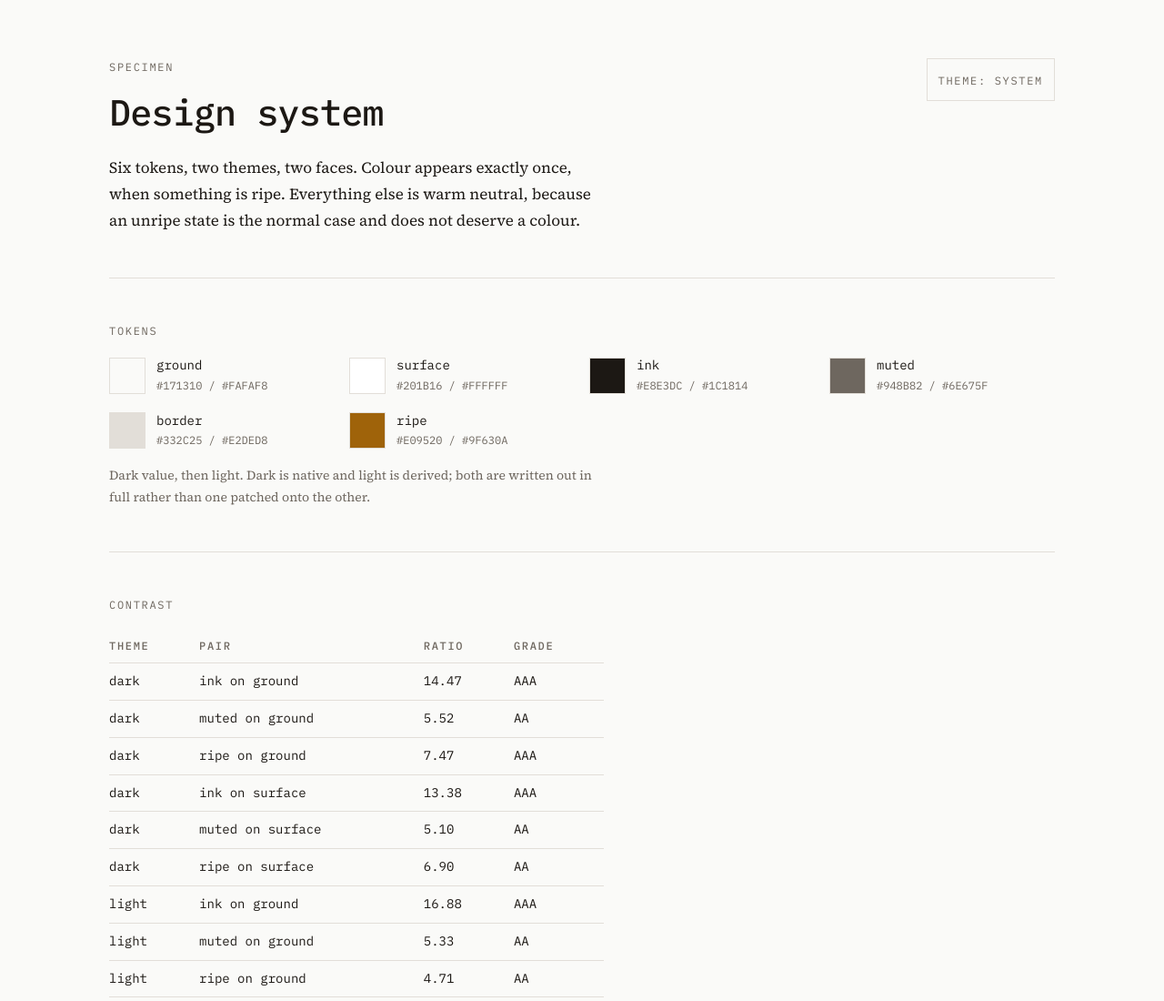
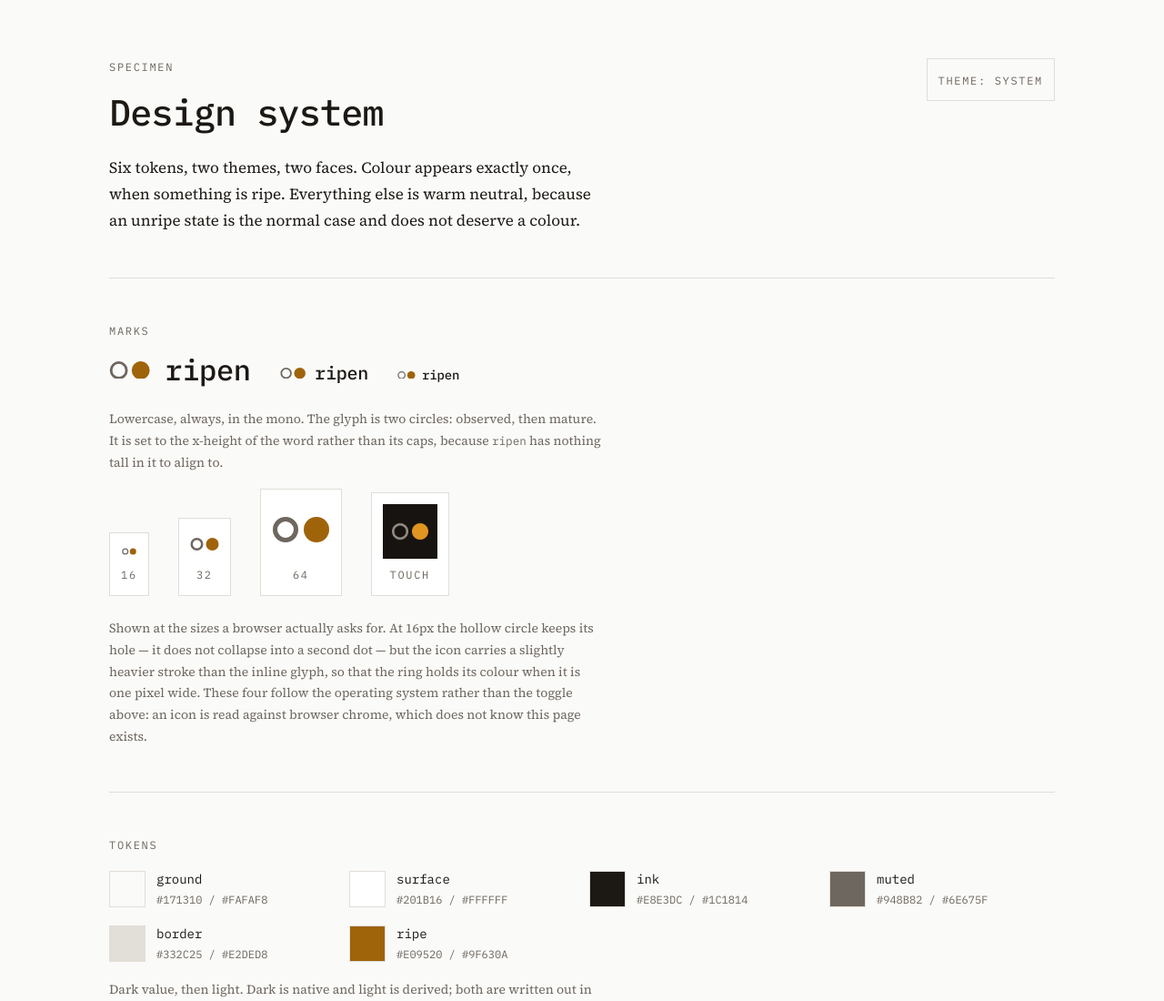
Before and after one commit to frankieramirez/ripen, an Astro site in the folder site/: page /design in a window 1280 px wide. Shown: the top 1100 px of the page at 91% size. Built offline with nearby package versions, Linux system fonts and the light colour scheme; Astro itself is replaced by a stand-in of ours.

Commit message:
Draw the wordmark, the glyph, and the favicon (#129)
The glyph is two circles: hollow `muted`, filled `ripe` — observed, then
mature. Drawn once on a 32-unit grid, with the stroked circle at r=6 under a
2-unit stroke and the disc at a bare r=7 so both come out 14 units across; a
stroke straddles its path, and matching the outer diameters is what makes the
pair look like one size.

The wordmark sets the glyph at 62% of the font size, which lands it on the
mono's x-height. Cap height leaves the circles floating above a word that has
no ascenders. The word is live text: the mono is preloaded already, so setting
it costs nothing and it stays selectable.

Icons: `favicon.svg` carrying both cuts through `prefers-color-scheme`, a 32px
PNG fallback in the light cut, and an opaque 180px touch icon on `ground`
because iOS composites transparency onto whatever it likes. 3.5 KB for all
three.

At 16px the glyph holds — the hollow circle keeps its hole and the pair does
not collapse into two dots. The icon does carry a 2.5-unit stroke against the
component's 2, because at 16px a 2-unit stroke is a 1px hairline and the
observed circle goes faint next to a solid disc; 3 rounds the ring into a
square. An optical adjustment at icon size, not a redraw.

One trap worth the comment it earned: SVG parses as XML, where `--` inside a
comment is a syntax error that kills the whole file. The first cut of
favicon.svg shipped with an em-dash-style comment and rendered as a broken
image; it only showed up because /design displays the icon as a file rather
than inline, where an HTML parser would have forgiven it.

Marks section added to /design. Spec updated with the geometry, the icon set
and the 16px finding.

Refs #114


Claude-Session: https://claude.ai/code/session_01MAjtgsC8HrEy7eoVMgQkxF

Co-authored-by: Claude Opus 5 (1M context) <noreply@anthropic.com>

```diff
--- /dev/null
+++ b/site/src/components/Glyph.astro
@@ -0,0 +1,59 @@
+---
+/*
+ * The glyph: two circles side by side. Left hollow, `muted`. Right filled,
+ * `ripe`. Observed, then mature -- the whole product in two shapes.
+ *
+ * Inline SVG rather than an <img>, so the circles take their colour from the
+ * page's own tokens and follow the theme toggle without a second asset.
+ *
+ * One geometry, two boxes. The circles are r=6 with a 2-unit stroke on a
+ * 32-unit grid, centres 17 apart, which leaves a 3-unit gap -- wide enough
+ * that the pair still reads as two things when it is 14px tall in a nav. The
+ * inline box is cropped to the circles; `public/favicon.svg` draws the same
+ * circles centred in a square. If one moves, both move.
+ */
+
+interface Props {
+  /** Height in CSS pixels. Width follows the box: 32:14. */
+  size?: number;
+  class?: string;
+}
+
+const { size = 14, class: className } = Astro.props;
+---
+
+<svg
+  class:list={["glyph", className]}
+  viewBox="0 0 32 14"
+  width={(size * 32) / 14}
+  height={size}
+  role="presentation"
+  aria-hidden="true"
+  focusable="false"
+>
+  <circle cx="7.5" cy="7" r="6" class="hollow"></circle>
+  <circle cx="24.5" cy="7" r="7" class="filled"></circle>
+</svg>
+
+<style>
+  /*
+   * The filled circle is drawn at r=7 against the hollow one's r=6, because
+   * the hollow circle's 2-unit stroke straddles its path: it ends up 14 units
+   * across where a bare r=6 disc would be 12. Matching the stroked outer
+   * diameter is what makes the pair look like one size.
+   */
+  .glyph {
+    display: block;
+    flex: none;
+  }
+
+  .hollow {
+    fill: none;
+    stroke: var(--muted);
+    stroke-width: 2;
+  }
+
+  .filled {
+    fill: var(--ripe);
+  }
+</style>
--- /dev/null
+++ b/site/src/components/Wordmark.astro
@@ -0,0 +1,66 @@
+---
+import Glyph from "./Glyph.astro";
+
+/*
+ * The wordmark: the glyph, then lowercase `ripen` in IBM Plex Mono.
+ *
+ * Live text, not an outlined path. The mono is already downloaded and
+ * preloaded for the page's display type, so setting the word costs nothing,
+ * stays selectable, and is read aloud correctly. The one place that cannot
+ * rely on the reader having the font is the OG card (#119), which is drawn
+ * rather than rendered.
+ *
+ * A link by default, because in a nav that is what it is; `as="span"` for the
+ * places that only want the mark.
+ */
+
+interface Props {
+  href?: string;
+  as?: "a" | "span";
+  /** Cap height of the word, in CSS pixels. The glyph is sized off it. */
+  size?: number;
+  class?: string;
+}
+
+const {
+  href = "/",
+  as = "a",
+  size = 16,
+  class: className,
+}: Props = Astro.props;
+
+const Tag = as;
+const attrs = as === "a" ? { href, "aria-label": "Ripen, home" } : {};
+---
+
+<Tag class:list={["wordmark", className]} {...attrs} style={`--mark-size: ${size}px`}>
+  <Glyph size={size * 0.62} />
+  <span class="word">ripen</span>
+</Tag>
+
+<style>
+  /*
+   * The glyph is set to 62% of the word's font size, which lands the circles
+   * on the x-height of the mono rather than on its cap height. Aligning to
+   * the caps would leave the pair floating above a word that has no
+   * ascenders past the `i` dot.
+   */
+  .wordmark {
+    display: inline-flex;
+    align-items: center;
+    gap: 0.5em;
+    font-family: var(--font-mono);
+    font-size: var(--mark-size);
+    font-weight: 500;
+    line-height: 1;
+    letter-spacing: -0.01em;
+    color: var(--ink);
+    text-decoration: none;
+  }
+
+  a.wordmark:hover .word {
+    text-decoration: underline;
+    text-decoration-color: var(--border);
+    text-underline-offset: 0.3em;
+  }
+</style>
--- a/site/src/layouts/BaseLayout.astro
+++ b/site/src/layouts/BaseLayout.astro
@@ -17,6 +17,24 @@ const { title, description } = Astro.props;
     <title>{title}</title>
     <meta name="description" content={description} />
     <link rel="canonical" href={new URL(Astro.url.pathname, Astro.site)} />
+
+    <!--
+      Icons. The SVG is the real one: it carries its own light and dark
+      variants, so the mark is legible against either browser chrome without
+      shipping two files.
+
+      The 32px PNG is the fallback for anything that will not take an SVG
+      icon, and it is deliberately the light-theme cut -- a fallback cannot
+      answer a media query, so it takes the side that renders on the pale tab
+      strips that are still the default nearly everywhere.
+
+      The Apple touch icon is opaque, on `ground`: iOS composites a
+      transparent icon onto whatever it likes and the mark would come back
+      floating on white.
+    -->
+    <link rel="icon" href="/favicon.svg" type="image/svg+xml" />
+    <link rel="icon" href="/favicon-32.png" sizes="32x32" type="image/png" />
+    <link rel="apple-touch-icon" href="/apple-touch-icon.png" />
 
     <!--
       The no-flash path, and the reason it is inline and first.
--- a/site/src/pages/design.astro
+++ b/site/src/pages/design.astro
@@ -1,6 +1,7 @@
 ---
 import BaseLayout from "../layouts/BaseLayout.astro";
 import ThemeToggle from "../components/ThemeToggle.astro";
+import Wordmark from "../components/Wordmark.astro";
 
 // The specimen page. It exists so the design system can be looked at rather
 // than argued about, and so the review checkpoint has somewhere to stand that
@@ -85,6 +86,37 @@ const tokenNames = ["ground", "surface", "ink", "muted", "border", "ripe"] as co
       something is ripe. Everything else is warm neutral, because an unripe
       state is the normal case and does not deserve a colour.
     </p>
+
+    <hr />
+
+    <section>
+      <p class="label">Marks</p>
+      <ul class="marks">
+        <li><Wordmark as="span" size={32} /></li>
+        <li><Wordmark as="span" size={20} /></li>
+        <li><Wordmark as="span" size={14} /></li>
+      </ul>
+      <p class="note">
+        Lowercase, always, in the mono. The glyph is two circles: observed,
+        then mature. It is set to the x-height of the word rather than its
+        caps, because <code>ripen</code> has nothing tall in it to align to.
+      </p>
+
+      <ul class="icons">
+        <li><img src="/favicon.svg" width="16" height="16" alt="" /><span class="label">16</span></li>
+        <li><img src="/favicon.svg" width="32" height="32" alt="" /><span class="label">32</span></li>
+        <li><img src="/favicon.svg" width="64" height="64" alt="" /><span class="label">64</span></li>
+        <li><img src="/apple-touch-icon.png" width="60" height="60" alt="" /><span class="label">touch</span></li>
+      </ul>
+      <p class="note">
+        Shown at the sizes a browser actually asks for. At 16px the hollow
+        circle keeps its hole — it does not collapse into a second dot — but
+        the icon carries a slightly heavier stroke than the inline glyph, so
+        that the ring holds its colour when it is one pixel wide. These four
+        follow the operating system rather than the toggle above: an icon is
+        read against browser chrome, which does not know this page exists.
+      </p>
+    </section>
 
     <hr />
 
@@ -190,6 +222,38 @@ const tokenNames = ["ground", "surface", "ink", "muted", "border", "ripe"] as co
 </BaseLayout>
 
 <style>
+  .marks {
+    list-style: none;
+    margin: 0 0 var(--space-6);
+    padding: 0;
+    display: flex;
+    flex-wrap: wrap;
+    align-items: baseline;
+    gap: var(--space-8);
+  }
+
+  .icons {
+    list-style: none;
+    margin: 0 0 var(--space-6);
+    padding: 0;
+    display: flex;
+    flex-wrap: wrap;
+    align-items: flex-end;
+    gap: var(--space-8);
+  }
+
+  /* On `surface`, not on the page: a favicon is judged against browser
+     chrome, which is never the same colour as the page behind it. */
+  .icons li {
+    display: flex;
+    flex-direction: column;
+    align-items: center;
+    gap: var(--space-2);
+    background: var(--surface);
+    border: 1px solid var(--border);
+    padding: var(--space-3);
+  }
+
   .frame {
     max-width: var(--frame);
     margin: 0 auto;
```
Also changed, not shown: site/src/pages/index.astro (+2 -5 lines), site/README.md, site/public/apple-touch-icon.png (added), site/public/favicon-32.png (added), site/public/favicon.svg (added).
